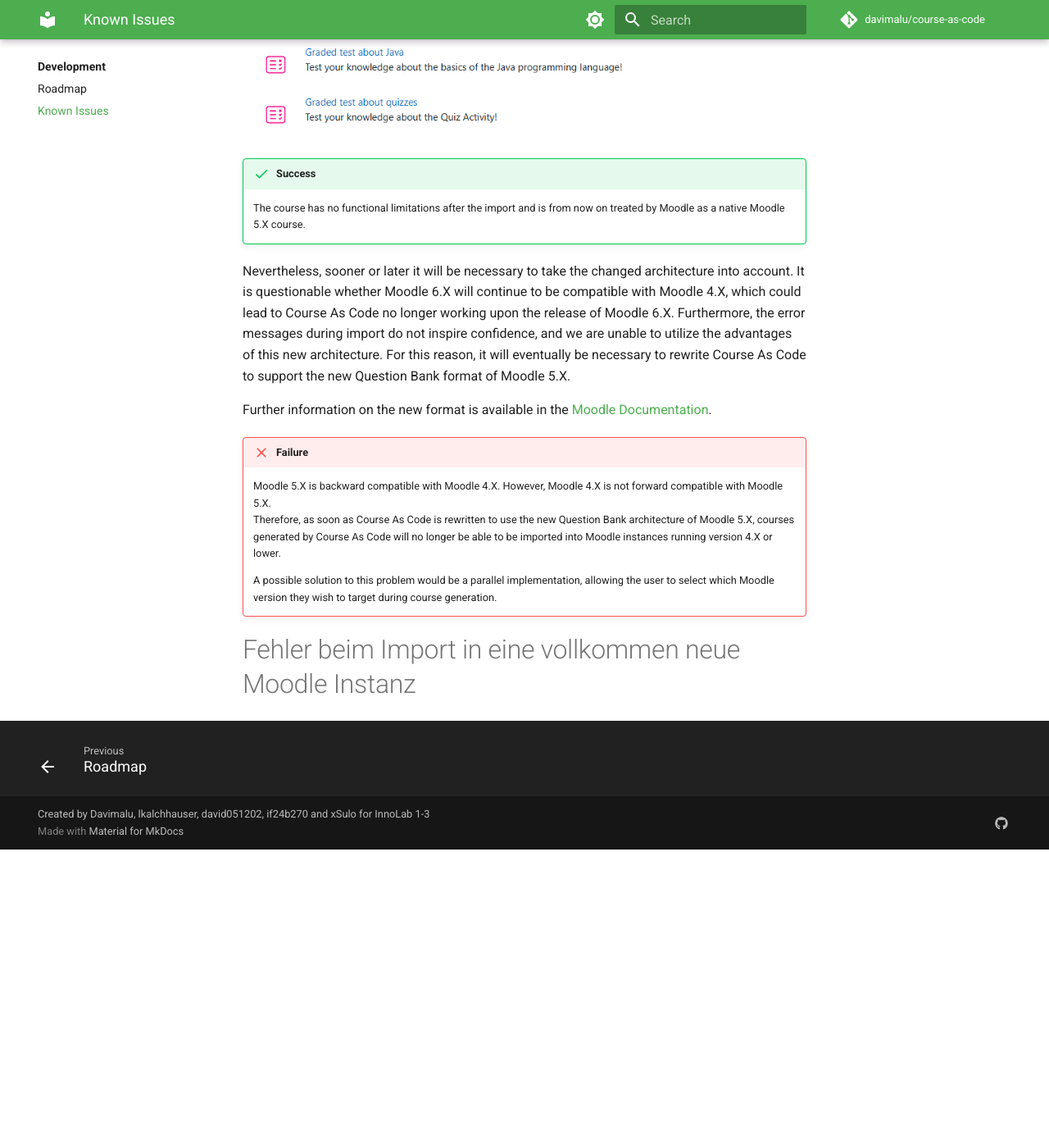
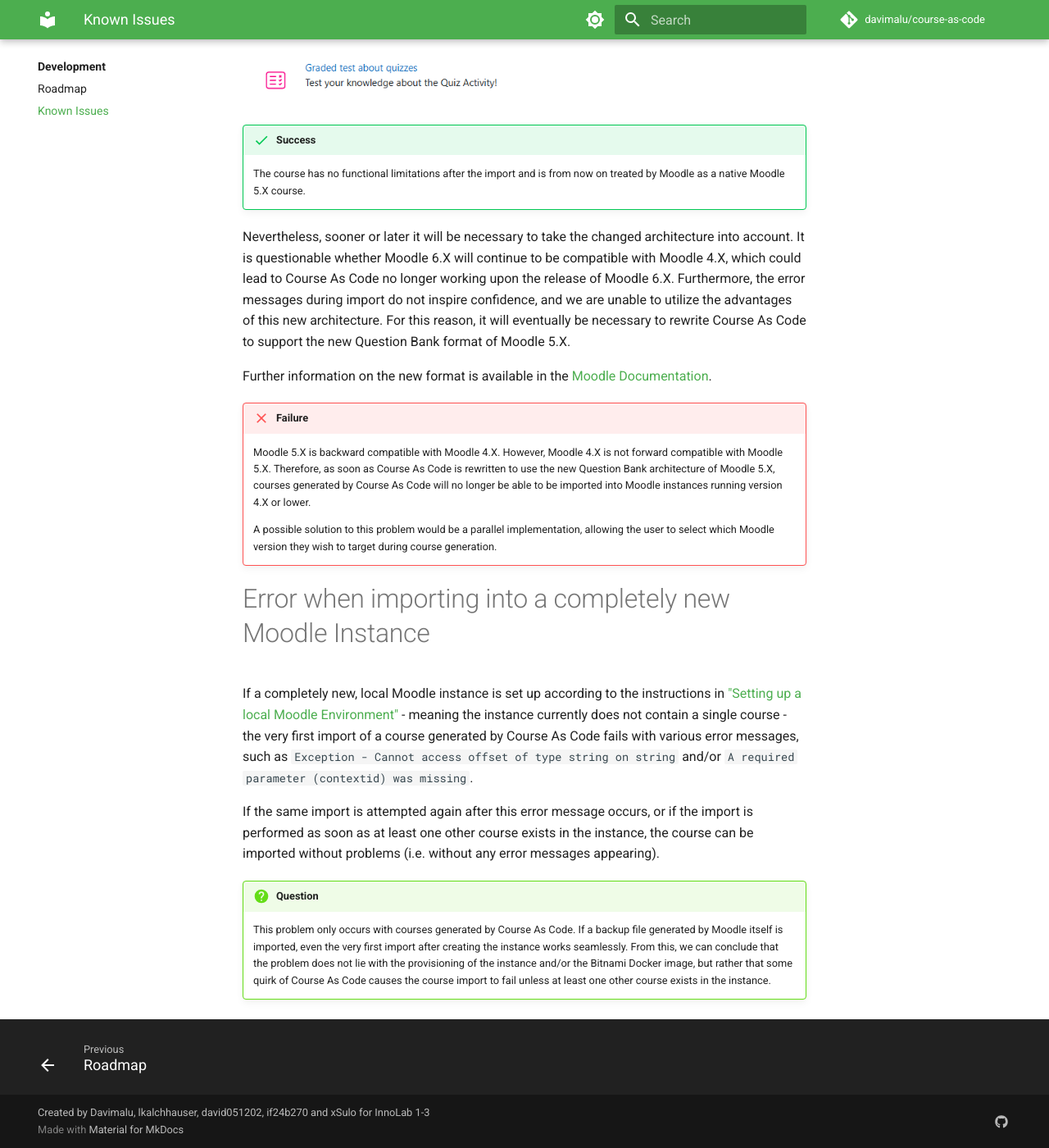
Before and after one commit to if24b267/course-as-code, an MkDocs documentation site: the page built from Documentation/MkDocs/docs/Development/Known_Issues.md, in a window 1280 px wide and 1400 px high, scrolled down 1540 px. Shown: the whole window at 82% size. Built offline with MkDocs 1.6.1 and Material for MkDocs 9.7.7, drawn with Linux system fonts in a browser that asks for light colours; comment, search, counter and statistics services are not loaded; before the commit the page ends 2576 px from its top, so only the background shows below that; some of the changed text lies outside the part shown.

Commit message:
Add documentation on the problem of first-time course imports

```diff
--- a/Documentation/MkDocs/docs/Development/Known_Issues.md
+++ b/Documentation/MkDocs/docs/Development/Known_Issues.md
@@ -22,9 +22,14 @@
 Further information on the new format is available in the [Moodle Documentation](https://docs.moodle.org/501/en/Question_banks_in_upgraded_sites).
 
 !!! Failure
-    Moodle 5.X is backward compatible with Moodle 4.X. However, Moodle 4.X is not forward compatible with Moodle 5.X.
-    Therefore, as soon as Course As Code is rewritten to use the new Question Bank architecture of Moodle 5.X, courses generated by Course As Code will no longer be able to be imported into Moodle instances running version 4.X or lower.
+    Moodle 5.X is backward compatible with Moodle 4.X. However, Moodle 4.X is not forward compatible with Moodle 5.X. Therefore, as soon as Course As Code is rewritten to use the new Question Bank architecture of Moodle 5.X, courses generated by Course As Code will no longer be able to be imported into Moodle instances running version 4.X or lower.
 
     A possible solution to this problem would be a parallel implementation, allowing the user to select which Moodle version they wish to target during course generation.
 
-# Fehler beim Import in eine vollkommen neue Moodle Instanz
+# Error when importing into a completely new Moodle Instance
+If a completely new, local Moodle instance is set up according to the instructions in ["Setting up a local Moodle Environment"](../Usage/Moodle_Environment_Setup.md) - meaning the instance currently does not contain a single course - the very first import of a course generated by Course As Code fails with various error messages, such as `Exception - Cannot access offset of type string on string` and/or `A required parameter (contextid) was missing`.
+
+If the same import is attempted again after this error message occurs, or if the import is performed as soon as at least one other course exists in the instance, the course can be imported without problems (i.e. without any error messages appearing).
+
+!!! question
+    This problem only occurs with courses generated by Course As Code. If a backup file generated by Moodle itself is imported, even the very first import after creating the instance works seamlessly. From this, we can conclude that the problem does not lie with the provisioning of the instance and/or the Bitnami Docker image, but rather that some quirk of Course As Code causes the course import to fail unless at least one other course exists in the instance.
```
Also changed, not shown: other parts of Documentation/MkDocs/docs/Development/Known_Issues.md (+1 -1 lines).
